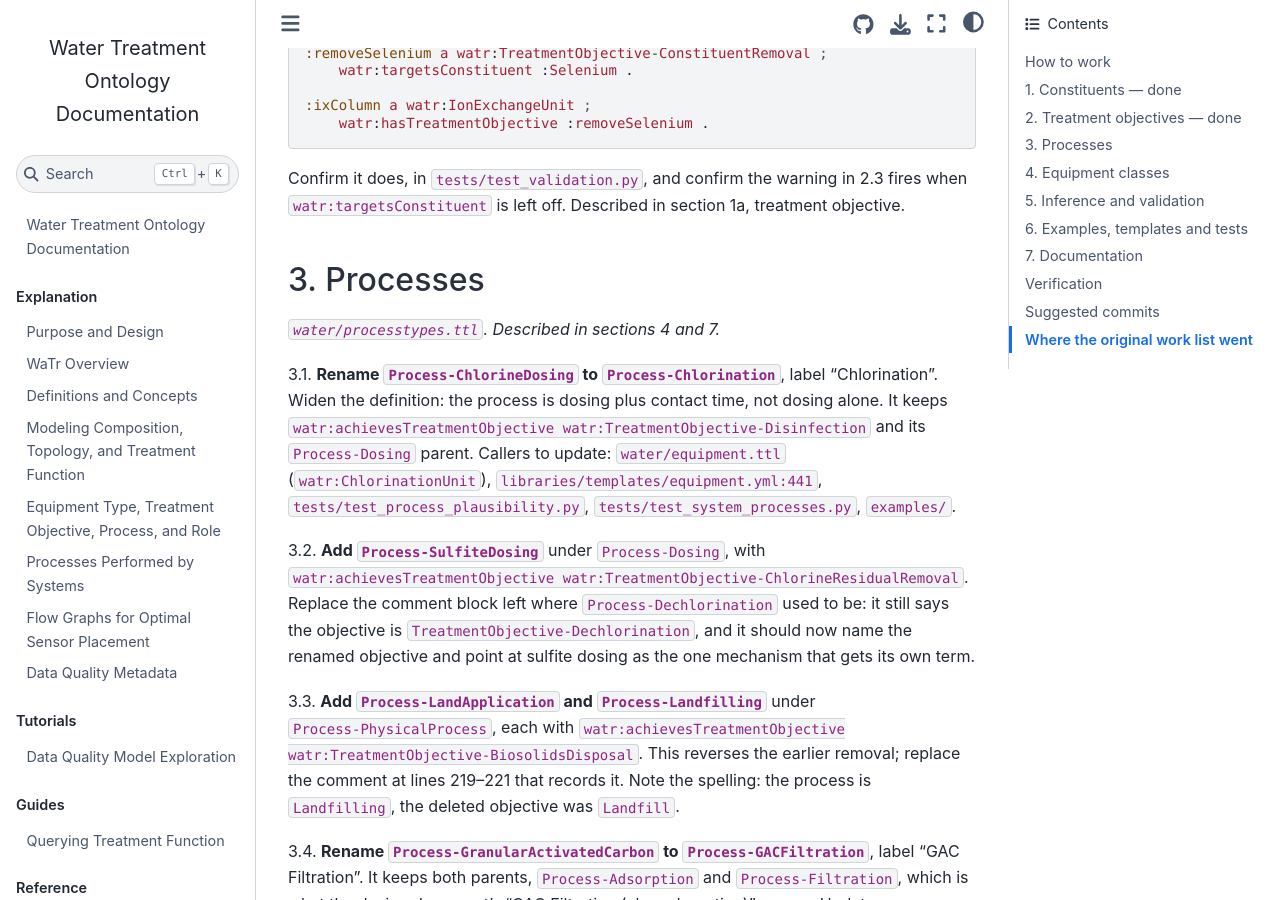
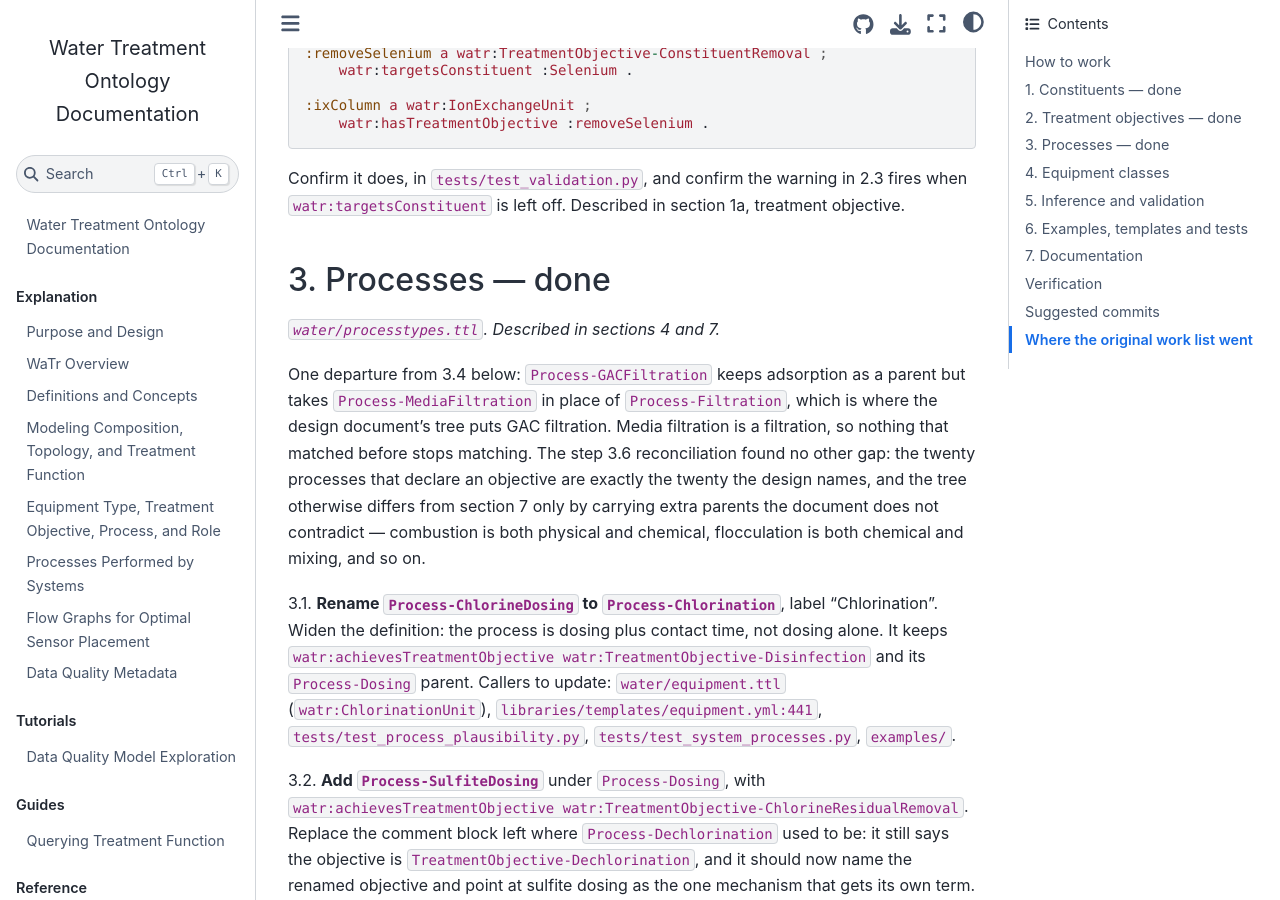
Before and after one commit to DataDrivenCPS/water-ontology, a Jupyter Book: the page built from docs/explanation/treatment_model_work.md, in a window 1280 px wide and 900 px high, scrolled down 6759 px. Built offline with Jupyter Book 1.0.4 settings and Sphinx 7.4.7 and the Sphinx Book theme 1.1.4, drawn with Linux system fonts in a browser that asks for light colours.

Commit message:
feat(processes): name the activities, not the results or the media
Step 3 of the implementation plan.

Renames Process-ChlorineDosing to Process-Chlorination. Every simulator
library and Metcalf & Eddy call it chlorination, and the word covers the whole
of it: the dose plus the contact time in which the chlorine reacts, not the
metering alone. A unit that dosed chlorine and gave it nowhere to react would
not disinfect.

Adds Process-SulfiteDosing, which achieves chlorine residual removal. Three
mechanisms reach that objective -- sulfite, activated carbon, ultraviolet
light -- and sulfite dosing is the only one that exists to do nothing else,
so it is the only one that declares it.

Puts land application and landfilling back as processes, each achieving
biosolids disposal, the objective the incineration routes and composting
already declare. Spreading and tipping are activities; where the biosolids
end up is the result. As objectives they had put the route in the wrong
vocabulary and left the activity with no name at all.

Renames Process-GranularActivatedCarbon to Process-GACFiltration, which names
the activity rather than the medium, and files it under media filtration
rather than filtration in general: water passes through a granular bed, and
the bed's medium adsorbs. What it removes -- organics here, PFAS or a chlorine
residual there -- is not fixed by either parent, so it declares no objective.

Relabels the root "Water Treatment Process".

Reconciled the whole tree against the design: the twenty processes that
declare an objective are exactly the twenty it names, and no membrane,
filtration, precipitation, adsorption or sedimentation process declares one.

```diff
--- a/docs/explanation/treatment_model_work.md
+++ b/docs/explanation/treatment_model_work.md
@@ -219,9 +219,19 @@
 fires when `watr:targetsConstituent` is left off. Described in section 1a,
 treatment objective.
 
-## 3. Processes
+## 3. Processes — done
 
 *`water/processtypes.ttl`. Described in sections 4 and 7.*
+
+One departure from 3.4 below: `Process-GACFiltration` keeps adsorption as a
+parent but takes `Process-MediaFiltration` in place of `Process-Filtration`,
+which is where the design document's tree puts GAC filtration. Media
+filtration is a filtration, so nothing that matched before stops matching.
+The step 3.6 reconciliation found no other gap: the twenty processes that
+declare an objective are exactly the twenty the design names, and the tree
+otherwise differs from section 7 only by carrying extra parents the document
+does not contradict — combustion is both physical and chemical, flocculation
+is both chemical and mixing, and so on.
 
 3.1. **Rename `Process-ChlorineDosing` to `Process-Chlorination`**, label
 "Chlorination". Widen the definition: the process is dosing plus contact time,
```
Also changed, not shown: docs/explanation/equipment_function.md (+2 -2 lines), docs/explanation/processes.md (+2 -2 lines), 5 other files.
